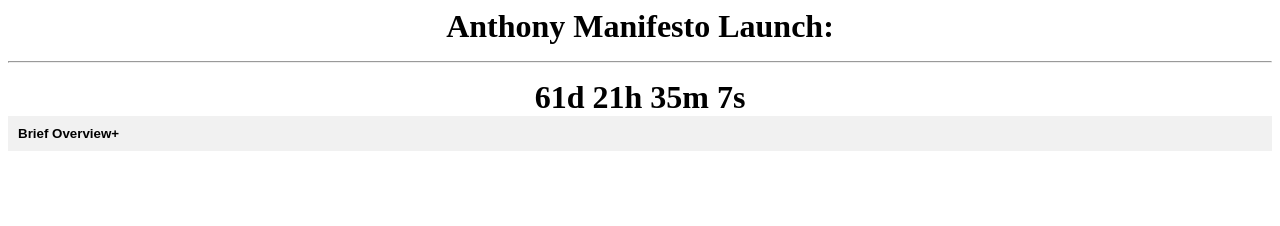
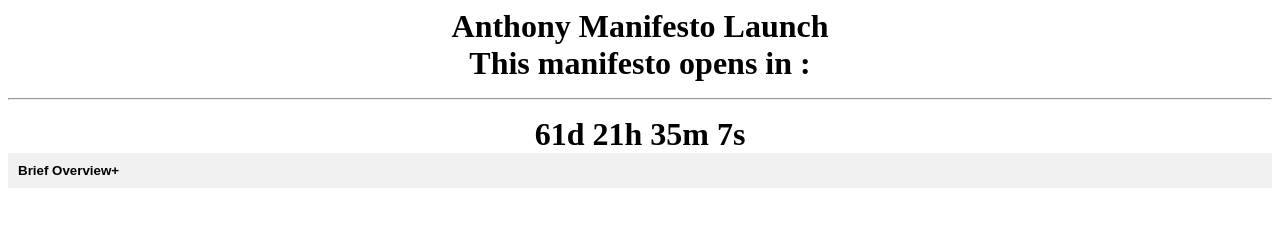
Before and after one commit to A6572/anthonymanifesto2023, a plain HTML site: page index.html in a window 1280 px wide. Drawn offline with Linux system fonts and the light colour scheme.

Commit message:
Update index.html

```diff
--- a/index.html
+++ b/index.html
@@ -32,7 +32,9 @@
 </head>
 <body>
   <div id="countdown">
-    Anthony Manifesto Launch: <hr>
+    Anthony Manifesto Launch <br>
+    This manifesto opens in : <hr>
+
     <span id="timer"></span>
   </div>
   <script>
```
